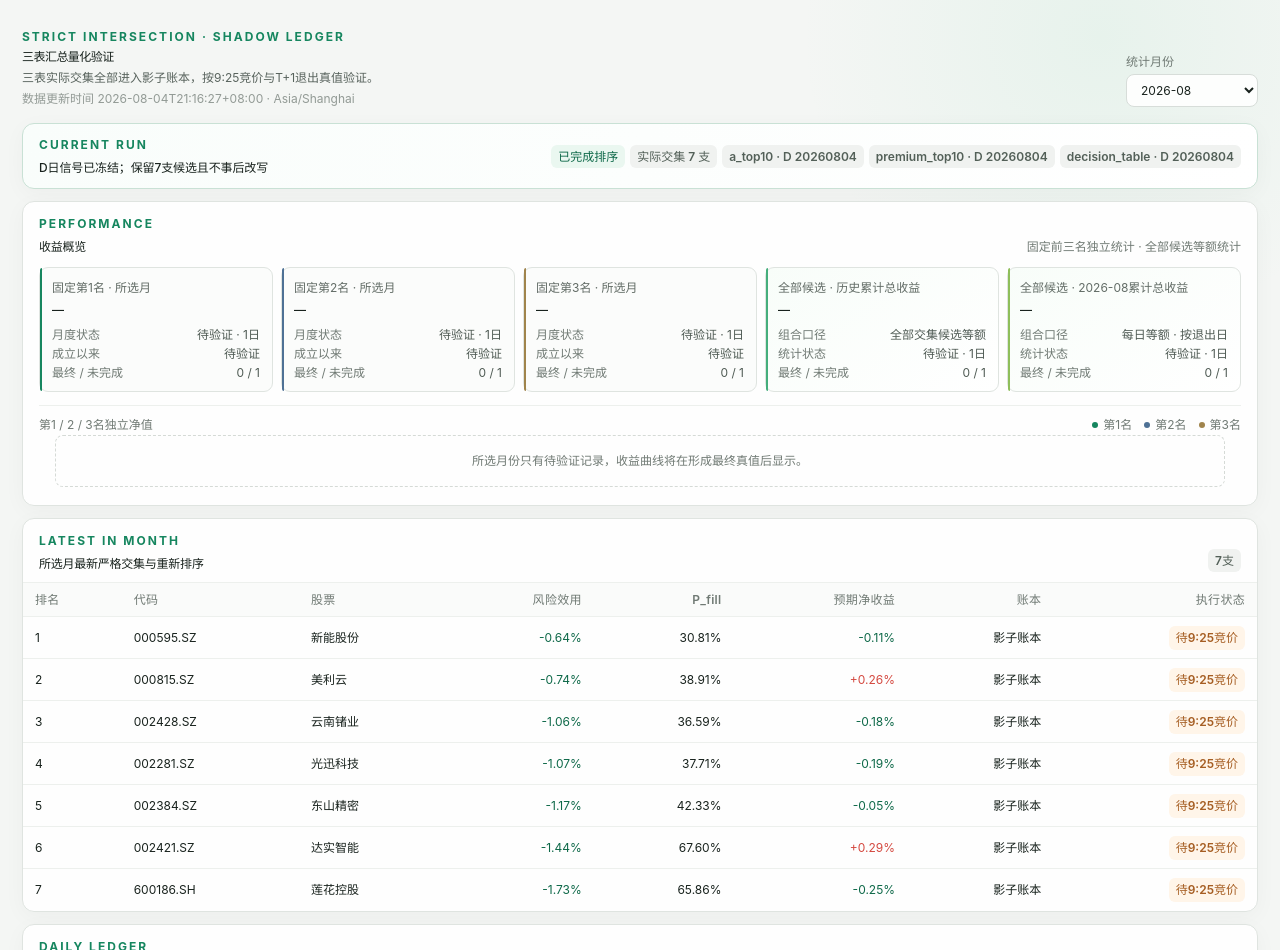
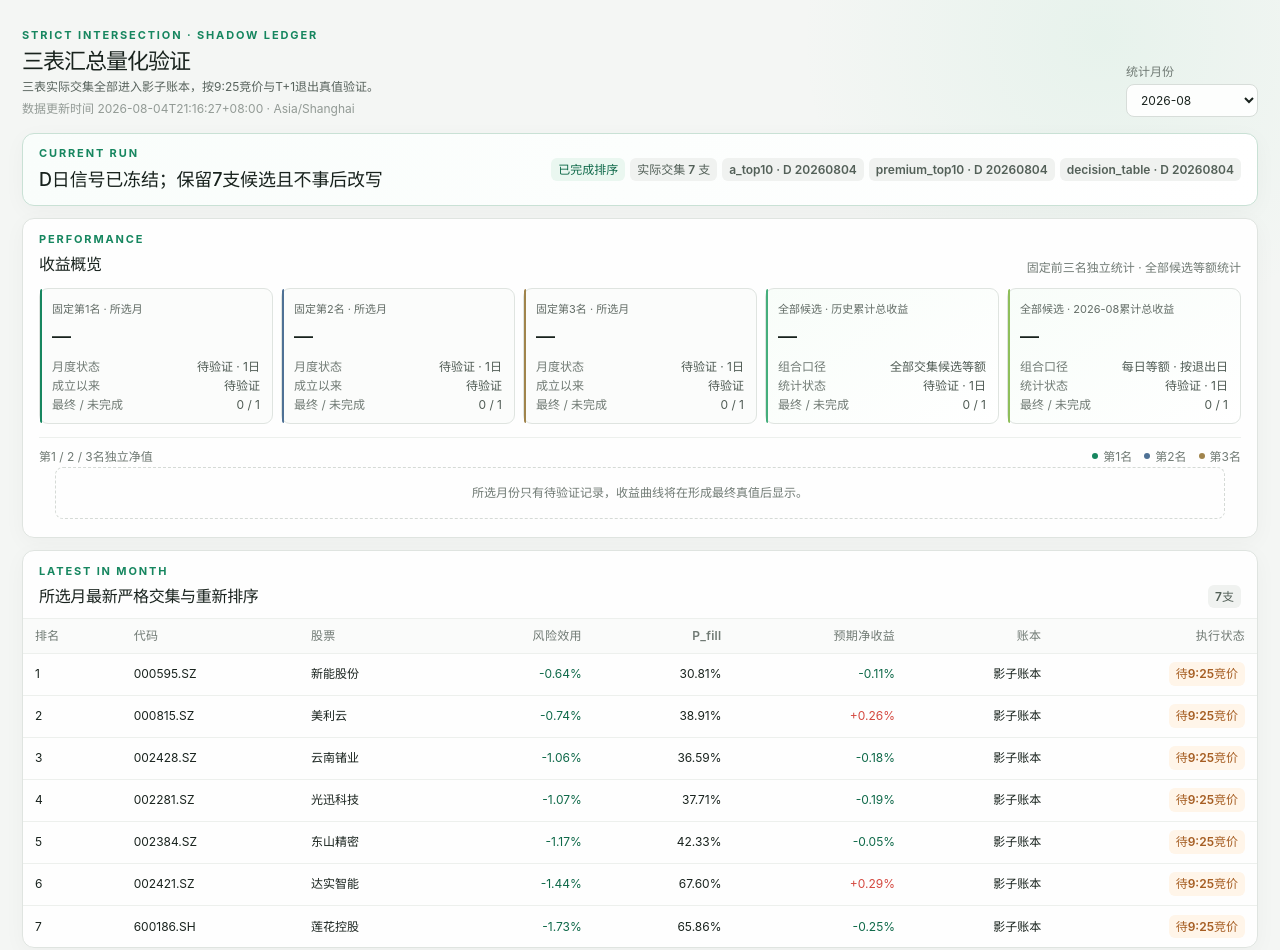
Before and after one commit to njedu2023-prog/A, a plain HTML site: page index.html in a window 1280 px wide. Shown: the top 950 px of the page. Drawn offline with Linux system fonts and the light colour scheme.

Commit message:
Match dashboard typography to Decision reference

```diff
--- a/assets/styles.css
+++ b/assets/styles.css
@@ -336,9 +336,32 @@ footer {
   .panel, .status-card { border-radius: 10px; }
 }
 
-/* Unified typography: every visible text element uses the requested 12px size. */
+/* Typography scale aligned with the Decision reference page. */
 html,
 body,
 body * {
   font-size: 12px !important;
 }
+
+h1 {
+  font-size: 22px !important;
+}
+
+h2 {
+  font-size: 16px !important;
+}
+
+.status-title {
+  font-size: 18px !important;
+}
+
+.rank-card strong {
+  font-size: 19px !important;
+}
+
+.eyebrow,
+.rank-card > .card-label,
+.metric-row,
+.ledger-fact small {
+  font-size: 11px !important;
+}
```
